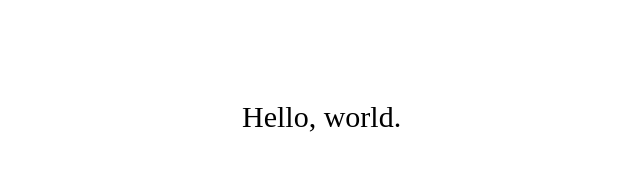
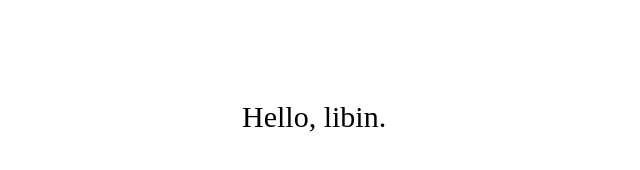
Before and after one commit to libinai123/HtmlDemo, a plain HTML site: page index.html in a window 1280 px wide. Shown: the full height of the page, 298-938 px from the left. Drawn offline with Linux system fonts and the light colour scheme.

Commit message:
Update index.html

```diff
--- a/index.html
+++ b/index.html
@@ -14,7 +14,7 @@
 </head>
 <body>
 <div class="theme">
-  Hello, world.
+  Hello, libin.
 </div>
 
 </body>
```
